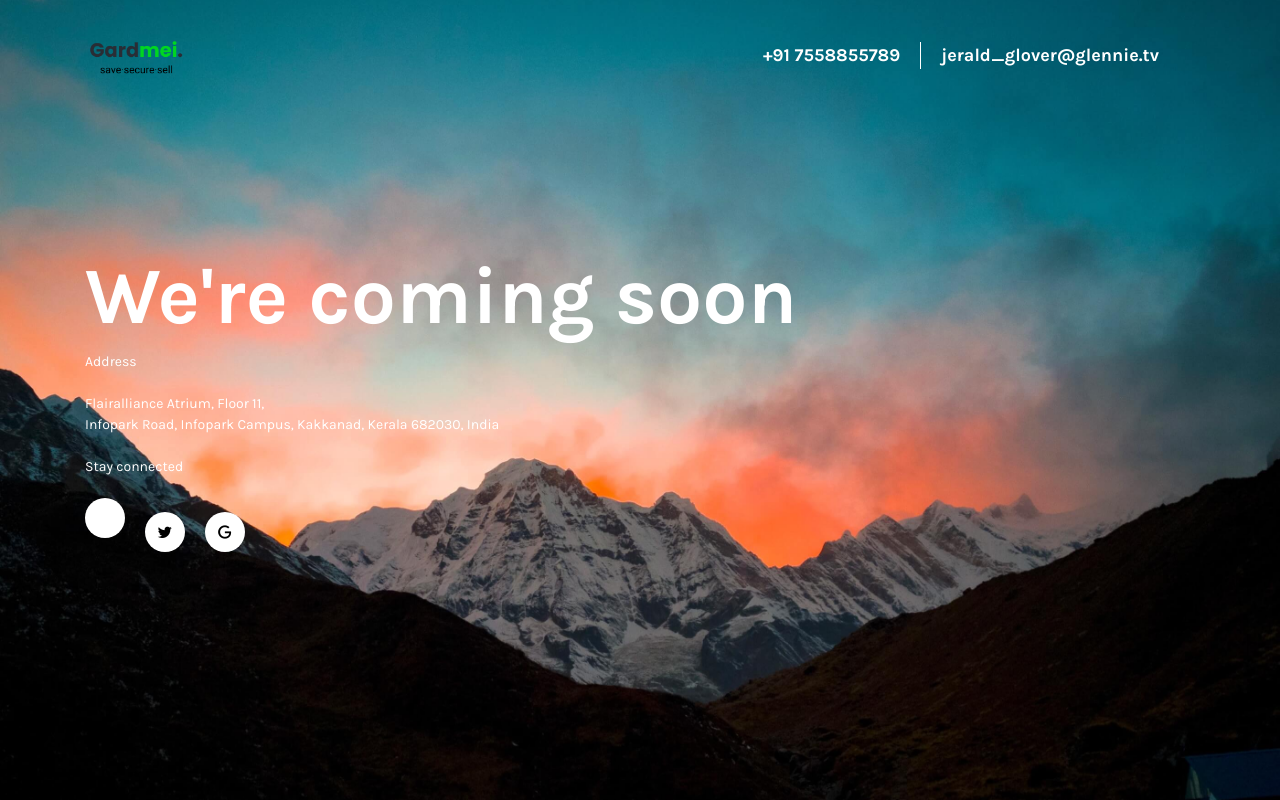
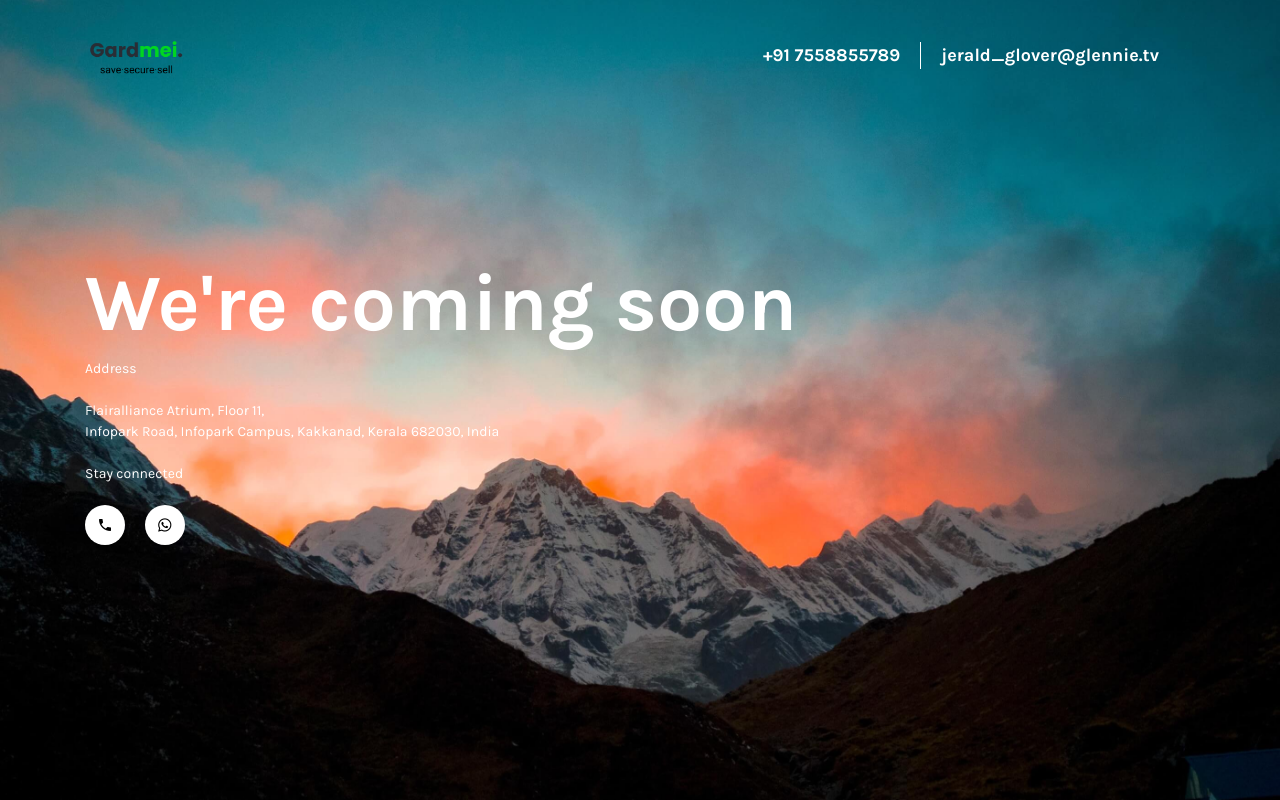
Before and after one commit to Oronium-tech/guardme-comingsoon, a website: page index.html in a window 1280 px wide. Drawn offline with nearby package versions, Linux system fonts and the light colour scheme.

Commit message:
fix:social media

```diff
--- a/index.html
+++ b/index.html
@@ -48,11 +48,12 @@
 
         <p>Stay connected</p>
         <nav class="footer-social-links">
-          <a href="#!" class="social-link"
-            ><i class="mdi mdi-facebook-box"></i
+          <a href="tel:7558855789" class="social-link"
+            ><i class="mdi mdi-phone"></i
           ></a>
-          <a href="#!" class="social-link"><i class="mdi mdi-twitter"></i></a>
-          <a href="#!" class="social-link"><i class="mdi mdi-google"></i></a>
+          <a href="https://wa.me/917558855789" class="social-link"
+            ><i class="mdi mdi-whatsapp"></i
+          ></a>
         </nav>
       </div>
     </main>
```
